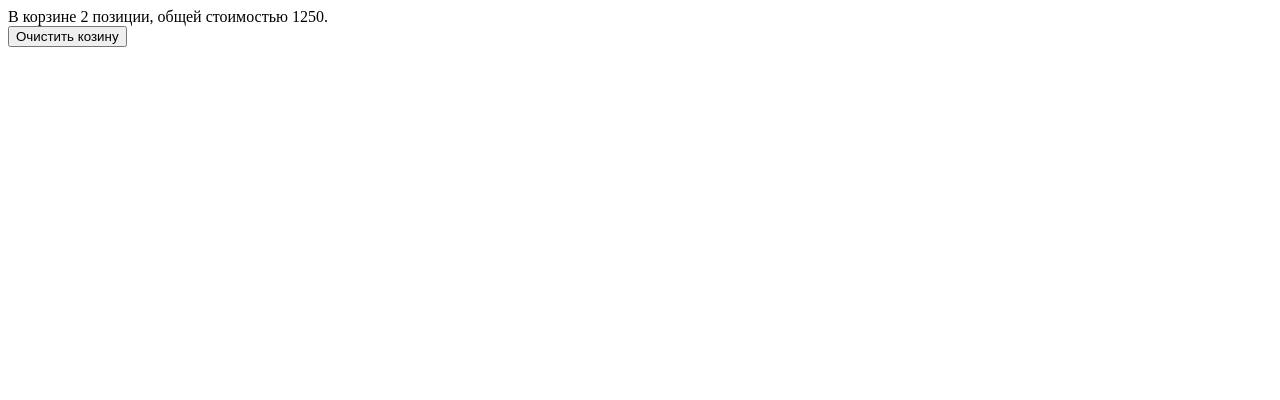
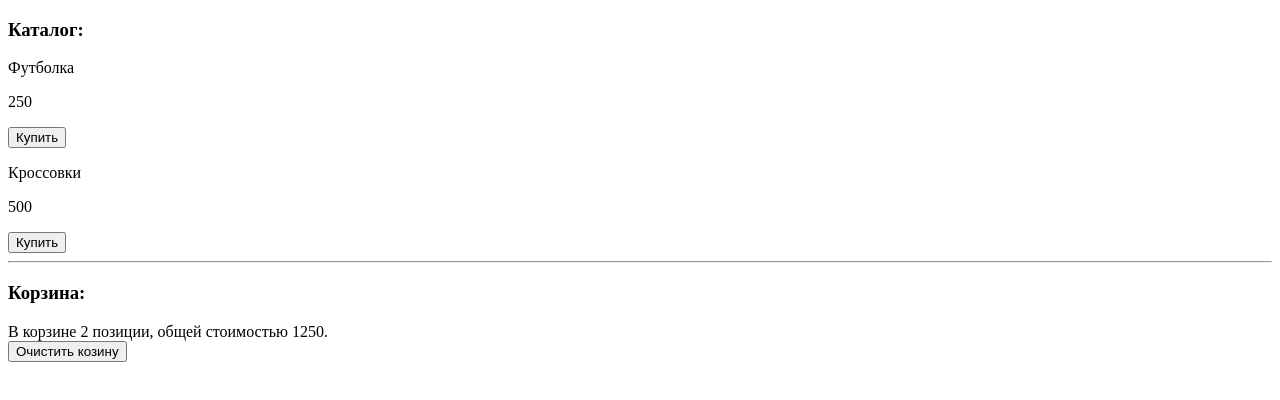
Before and after one commit to ZlidnyaMari/JavaScript, a plain HTML site: page index.html in a window 1280 px wide. Drawn offline with Linux system fonts and the light colour scheme.

Commit message:
Задание 1

```diff
--- a/index.html
+++ b/index.html
@@ -5,10 +5,14 @@
     <meta http-equiv="X-UA-Compatible" content="IE=edge">
     <meta name="viewport" content="width=device-width, initial-scale=1.0">
     <title>Document</title>
-    <script src="script.js" defer></script>
 </head>
 <body>
+    <h3>Каталог:</h3>
+    <div class="catalog"></div>
+    <hr>
+    <h3>Корзина:</h3>
     <div id="product"></div>
     <button class="button">Очистить козину</button>
+    <script src="script.js" defer></script>
 </body>
 </html>
--- a/script.js
+++ b/script.js
@@ -150,7 +150,52 @@ document.body.appendChild(table);
 chessBoard ();
 // я без понятия как доску пронумеровать.*/
 
+let catalog = {
+catalogBlock: null,
+cart: null,
+product: [
+        {
+            id: 123,
+            description: 'Футболка',
+            price: 250,
+        },
+        {
+            id: 124,
+            description: 'Кроссовки',
+            price: 500,
+        }
+    ],
+init () {
+    this.catalogBlock = document.querySelector('.catalog');
 
+    this.output();
+},
+output () {
+    if(this.product.length>0) {
+        this.catalogProduct()
+    }else{
+        this.catalogEmpty();
+    }
+},
+catalogProduct (){
+    this.catalogBlock.innerHTML = '';
+    this.product.forEach(item => {
+        this.catalogBlock.insertAdjacentHTML('beforeend', this.catalogItem(item));
+    });
+},
+catalogItem (item) {
+    return  `<div>
+            <p>${item.description}</p>
+            <p>${item.price}</p>
+            <button class = 'buy_product'>Купить</button>
+            </div>`;
+},
+catalogEmpty () {
+    this.catalogBlock.innerHTML = '';
+    this.catalogBlock.textContent = 'Каталог пуст'
+}
+
+};
 
 
 let cart = {
@@ -189,4 +234,5 @@ output() {
 }
 }
 }
- cart.init();
+catalog.init();
+cart.init();
```
